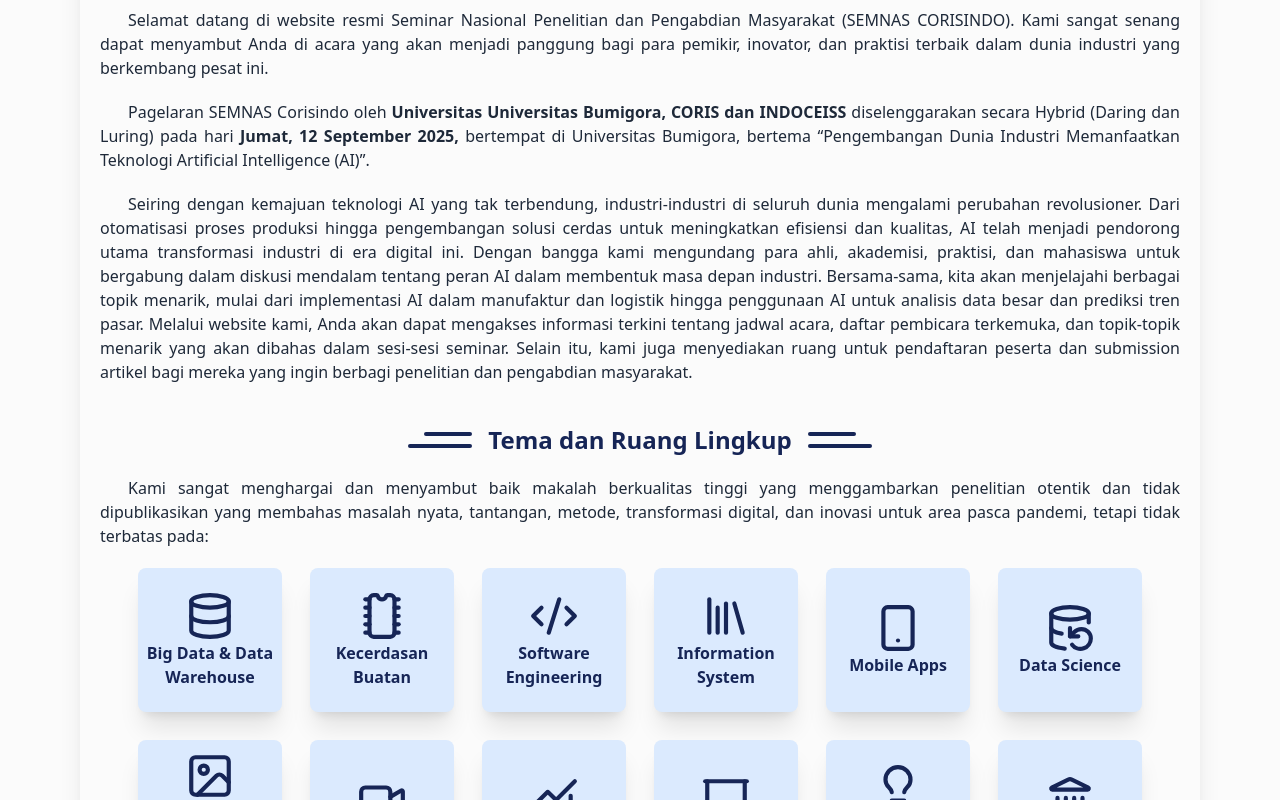
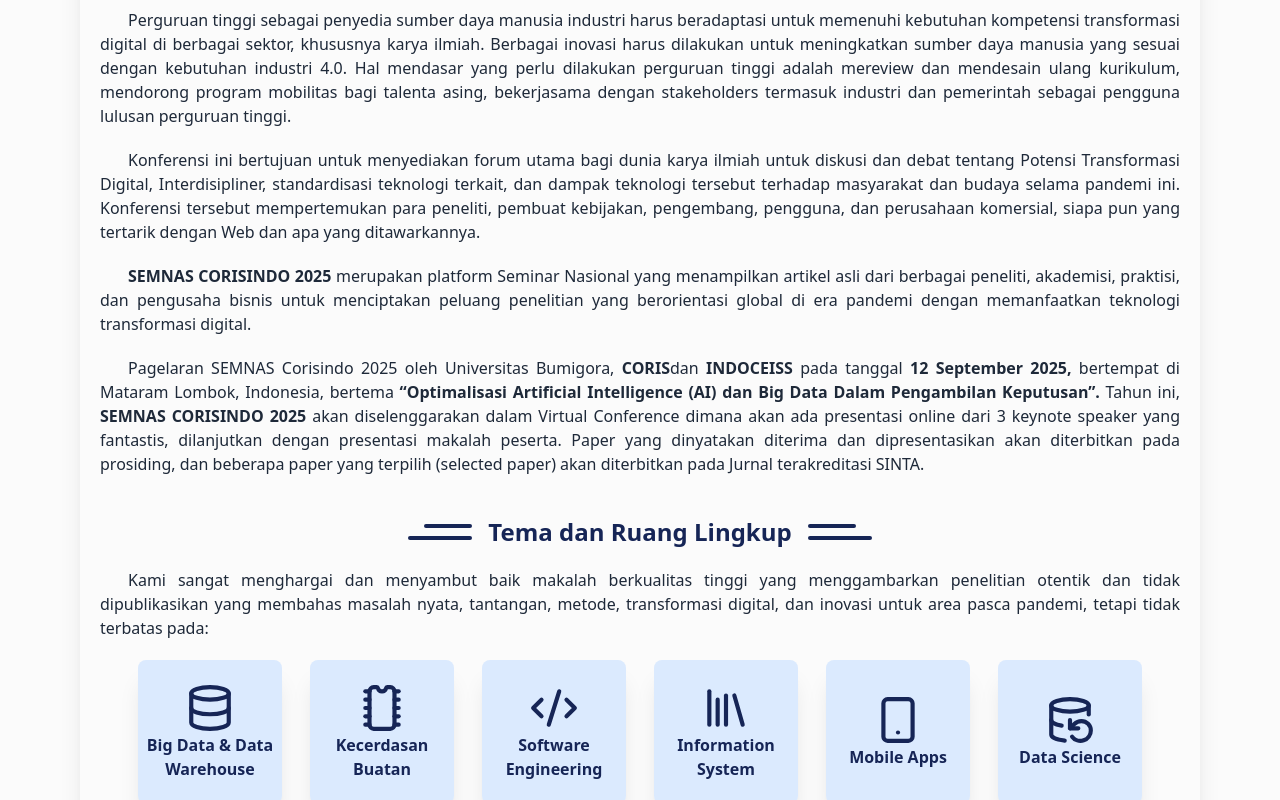
Before and after one commit to NugrohoDwiAji/Corisindo, a React (Vite) app: page /kegiatan/seminar in a window 1280 px wide. Shown: the part 1180-1980 px from the top of the page. Built offline with nearby package versions, Linux system fonts and the light colour scheme.

Commit message:
menambahakan animasi dan link

```diff
--- a/src/components/CardSpeaker.jsx
+++ b/src/components/CardSpeaker.jsx
@@ -9,12 +9,12 @@
       AOS.init({
         duration: 3000, // Durasi animasi dalam milidetik
         once: true, // Animasi hanya berjalan sekali
-        easing: "ease-in-out", // Efek transisi animasi
+         // Efek transisi animasi
       });
     }, []);
 
   return (
-    <div data-aos="zoom-in" className="shadow-lg w-[17rem] rounded-xl hover:scale-110 transition duration-300 ease-in-out hover:shadow-2xl">
+    <div data-aos="zoom-out-up" className="shadow-lg w-[17rem] rounded-xl hover:scale-110 transition duration-300 ease-in-out hover:shadow-2xl">
       <img src={img} alt="" className="h-64 w-full  bg-white object-cover rounded-t-xl mb-2" />
       <div className="flex flex-col  gap-1 p-3 h-28">
         <h1 className="font-bold  ">{name}</h1>
--- a/src/components/CardTema.jsx
+++ b/src/components/CardTema.jsx
@@ -1,9 +1,20 @@
-import React from "react";
+import React,{useEffect} from "react";
+import AOS from "aos";
+import "aos/dist/aos.css";
 
 
 export default function CardTema({icon, title}) {
+  useEffect(() => {
+    AOS.init({
+      duration: 3000, // Durasi animasi dalam milidetik
+      once: true, // Animasi hanya berjalan sekali
+       // Efek transisi animasi
+    });
+  }, []);
   return (
-    <div className="bg-blue-100 rounded-lg shadow-xl h-36 w-36 flex flex-col justify-center items-center text-blue-950 p-1 font-semibold hover:scale-110 transition duration-300 ease-in-out hover:bg-blue-950 hover:text-white">
+
+    <div data-aos="flip-left"
+    data-aos-easing="ease-out-cubic" className="bg-blue-100 rounded-lg shadow-xl h-36 w-36 flex flex-col justify-center items-center text-blue-950 p-1 font-semibold hover:scale-110 transition duration-300 ease-in-out hover:bg-blue-950 hover:text-white">
       <div>{icon}</div>
       <h1 className="text-center">{title}</h1>
     </div>
--- a/src/components/elements/CardHost.jsx
+++ b/src/components/elements/CardHost.jsx
@@ -6,7 +6,7 @@
 
   useEffect(() => {
     AOS.init({
-      duration: 3000, // Durasi animasi dalam milidetik
+      duration: 2000, // Durasi animasi dalam milidetik
       once: true, // Animasi hanya berjalan sekali
       easing: "ease-in-out", // Efek transisi animasi
     });
--- a/src/datas/dataSpeaker.json
+++ b/src/datas/dataSpeaker.json
@@ -8,8 +8,8 @@
   },
   {
     "id": 2,
-    "name": "Dr. Bambang",
-    "title": "Ketua Umum APTIKOM",
+    "name": "Dr. Ir. Bambang Krismono T., S.Kom., M.Kom",
+    "title": "Kepala BPM",
     "image": "/bambang-krismono.png"
   }
 ]
--- a/src/pages/dashboard.jsx
+++ b/src/pages/dashboard.jsx
@@ -52,7 +52,7 @@
           <Carousel>
             {dataCarousel.map((item) => (
               <center key={item.id}>
-                <CardCarousel  img={item.img} />
+                <CardCarousel img={item.img} />
               </center>
             ))}
           </Carousel>
@@ -65,19 +65,31 @@
             <Line className="items-start" />
           </div>
           <div className="px-5 flex flex-col justify-between h-full">
-            <h1 className="text-xl md:text-2xl lg:text-3xl font-bold mt-2">SEMNAS Corisindo</h1>
+            <h1 className="text-xl md:text-2xl lg:text-3xl font-bold mt-2">
+              SEMNAS Corisindo
+            </h1>
             <p className="text-justify  mb-5">
-              SEMNAS CORISINDO merupakan platform Seminar Nasional Penelitian
-              dan Pengabdian Masyarakat yang menampilkan artikel asli dari
-              berbagai peneliti, akademisi, praktisi, dan pengusaha bisnis untuk
-              menciptakan peluang penelitian dan pengabdian masyarakat bagi
-              perkembangan dunia industri. Pagelaran SEMNAS Corisindo oleh
-              Universitas Bumigora, CORIS dan INDOCEISS pada hari Sabtu
-              tanggal <span className="font-semibold text-blue-950">Jumat, 12 September 2025,</span>{" "}bertempat di Harris Hotel & Conventions
-              Festival Citylink Bandung, Indonesia, bertemakan <span className="text-blue-950 font-semibold">“Pengembangan
-              Dunia Industri Memanfaatkan Teknologi Artificial Intellegence”...</span>
+              Pagelaran SEMNAS Corisindo 2025 oleh Universitas Bumigora,{" "}
+              <span className="font-semibold">CORIS</span>
+              dan <span className="font-semibold">INDOCEISS</span> pada tanggal{" "}
+              <span className="font-semibold">12 September 2025,</span>{" "}
+              bertempat di Mataram Lombok, Indonesia, bertema{" "}
+              <span className="font-semibold">
+                “Optimalisasi Artificial Intelligence (AI) dan Big Data Dalam
+                Pengambilan Keputusan”.
+              </span>{" "}
+              Tahun ini, <span className="font-semibold">SEMNAS CORISINDO 2025</span> akan diselenggarakan dalam
+              Virtual Conference dimana akan ada presentasi online dari 3
+              keynote speaker yang fantastis, dilanjutkan dengan presentasi
+              makalah peserta. Paper yang dinyatakan diterima dan
+              dipresentasikan akan diterbitkan pada prosiding, dan beberapa
+              paper yang terpilih (selected paper) akan diterbitkan pada Jurnal
+              terakreditasi SINTA.
             </p>
-            <Link to={"/kegiatan/seminar#tentang"} className="flex items-center gap-2 text-blue-950 w-fit border rounded-lg font-semibold px-4 py-2 hover:bg-blue-950 hover:text-white hover:scale-110 transition duration-300 ease-in-out ">
+            <Link
+              to={"/kegiatan/seminar#tentang"}
+              className="flex items-center gap-2 text-blue-950 w-fit border rounded-lg font-semibold px-4 py-2 hover:bg-blue-950 hover:text-white hover:scale-110 transition duration-300 ease-in-out "
+            >
               Selengkapnya <ArrowRightFromLine />
             </Link>
           </div>
@@ -88,8 +100,16 @@
       <div className="flex flex-col  items-center gap-10 mt-16">
         <TitleLine title="PENDAFTARAN" />
         <div className=" flex flex-col md:flex-row md:justify-evenly md:w-full gap-8">
-          <CardPendaftaran img={"/ilustrasi-seminar.jpg"} title={"Seminar Nasional"} url={"/kegiatan/seminar"}/>
-          <CardPendaftaran img={"/ilustrasi-competition.jpg"} title={"Competition"} url={"/kegiatan/competition"} />
+          <CardPendaftaran
+            img={"/ilustrasi-seminar.jpg"}
+            title={"Seminar Nasional"}
+            url={"/kegiatan/seminar"}
+          />
+          <CardPendaftaran
+            img={"/ilustrasi-competition.jpg"}
+            title={"Competition"}
+            url={"/kegiatan/competition"}
+          />
         </div>
       </div>
     </PrimaryLayout>
--- a/src/pages/seminar.jsx
+++ b/src/pages/seminar.jsx
@@ -5,7 +5,25 @@
 import CardTema from "../components/CardTema";
 import { Database } from "lucide-react";
 import { CodeXml } from "lucide-react";
-import { Microchip, Library, Smartphone, DatabaseBackup,Image, Video, ChartNoAxesCombined, Presentation, Lightbulb, Landmark, Cpu, ShoppingBag, ChartColumn, ShieldAlert, Settings, SquareTerminal, Users} from "lucide-react";
+import {
+  Microchip,
+  Library,
+  Smartphone,
+  DatabaseBackup,
+  Image,
+  Video,
+  ChartNoAxesCombined,
+  Presentation,
+  Lightbulb,
+  Landmark,
+  Cpu,
+  ShoppingBag,
+  ChartColumn,
+  ShieldAlert,
+  Settings,
+  SquareTerminal,
+  Users,
+} from "lucide-react";
 import LinkBar from "../components/LinkBar";
 import { useLocation } from "react-router-dom";
 import { useEffect } from "react";
@@ -28,89 +46,89 @@
   },
   {
     id: 4,
-    icon:<Library size={50}/>,
+    icon: <Library size={50} />,
     title: "Information System",
   },
   {
     id: 5,
-    icon:<Smartphone size={50}/>,
+    icon: <Smartphone size={50} />,
     title: "Mobile Apps",
   },
   {
     id: 6,
-    icon:<DatabaseBackup size={50}/>,
+    icon: <DatabaseBackup size={50} />,
     title: "Data Science",
   },
   {
     id: 7,
-    icon:<Image size={50}/>,
+    icon: <Image size={50} />,
     title: "Digital Signal & Image Processing",
   },
   {
     id: 8,
-    icon:<Video size={50}/>,
+    icon: <Video size={50} />,
     title: "Multimedia",
   },
   {
     id: 9,
-    icon:<ChartNoAxesCombined size={50}/>,
+    icon: <ChartNoAxesCombined size={50} />,
     title: "Branding",
   },
   {
     id: 10,
-    icon:<Presentation size={50}/>,
+    icon: <Presentation size={50} />,
     title: "Innovation",
   },
   {
     id: 11,
-    icon:<Lightbulb size={50}/>,
+    icon: <Lightbulb size={50} />,
     title: "Creative Design Management",
   },
   {
     id: 12,
-    icon:<Landmark size={50}/>,
+    icon: <Landmark size={50} />,
     title: "E-Government",
   },
   {
     id: 13,
-    icon:<Landmark size={50}/>,
+    icon: <Landmark size={50} />,
     title: "IT-Government",
   },
   {
     id: 14,
-    icon:<Cpu size={50}/>,
+    icon: <Cpu size={50} />,
     title: "IT-Management",
   },
   {
     id: 15,
-    icon:<ShoppingBag size={50}/>,
+    icon: <ShoppingBag size={50} />,
     title: "E-Business & E-Commerce",
   },
   {
     id: 16,
-    icon:<ChartColumn size={50}/>,
+    icon: <ChartColumn size={50} />,
     title: "ERP, SCM & SCM",
   },
   {
     id: 17,
-    icon:<ShieldAlert size={50}/>,
+    icon: <ShieldAlert size={50} />,
     title: "Cyber Scurity & Networking",
   },
   {
     id: 18,
-    icon:<Settings size={50}/>,
+    icon: <Settings size={50} />,
     title: "Otomasi Industri",
   },
   {
     id: 19,
-    icon:<SquareTerminal size={50}/>,
+    icon: <SquareTerminal size={50} />,
     title: "Area Aplikasi Teknologi Informasi",
   },
   {
     id: 19,
-    icon:<Users size={50}/>,
+    icon: <Users size={50} />,
     title: "Hasil Dari Pengabdian Masyarakat",
-  }
+  },
 ];
 
 const informasiPendaftaran = [
@@ -152,39 +170,50 @@
         </div>
         <div id="tentang">
           <p className="indent-7 text-justify mb-5 text-gray-800">
-            Selamat datang di website resmi Seminar Nasional Penelitian dan
-            Pengabdian Masyarakat (SEMNAS CORISINDO). Kami sangat senang dapat
-            menyambut Anda di acara yang akan menjadi panggung bagi para
-            pemikir, inovator, dan praktisi terbaik dalam dunia industri yang
-            berkembang pesat ini.
+            Perguruan tinggi sebagai penyedia sumber daya manusia industri harus
+            beradaptasi untuk memenuhi kebutuhan kompetensi transformasi digital
+            di berbagai sektor, khususnya karya ilmiah. Berbagai inovasi harus
+            dilakukan untuk meningkatkan sumber daya manusia yang sesuai dengan
+            kebutuhan industri 4.0. Hal mendasar yang perlu dilakukan perguruan
+            tinggi adalah mereview dan mendesain ulang kurikulum, mendorong
+            program mobilitas bagi talenta asing, bekerjasama dengan
+            stakeholders termasuk industri dan pemerintah sebagai pengguna
+            lulusan perguruan tinggi.
           </p>
           <p className="indent-7 text-justify mb-5 text-gray-800">
-            Pagelaran SEMNAS Corisindo oleh{" "}
-            <span className="font-bold">
-              Universitas Universitas Bumigora, CORIS dan INDOCEISS
-            </span>{" "}
-            diselenggarakan secara Hybrid (Daring dan Luring) pada hari{" "}
-            <span className="font-bold">Jumat, 12 September 2025,</span>{" "}
-            bertempat di Universitas Bumigora, bertema “Pengembangan Dunia
-            Industri Memanfaatkan Teknologi Artificial Intelligence (AI)”.
+            Konferensi ini bertujuan untuk menyediakan forum utama bagi dunia
+            karya ilmiah untuk diskusi dan debat tentang Potensi Transformasi
+            Digital, Interdisipliner, standardisasi teknologi terkait, dan
+            dampak teknologi tersebut terhadap masyarakat dan budaya selama
+            pandemi ini. Konferensi tersebut mempertemukan para peneliti,
+            pembuat kebijakan, pengembang, pengguna, dan perusahaan komersial,
+            siapa pun yang tertarik dengan Web dan apa yang ditawarkannya.
           </p>
           <p className="indent-7 text-justify mb-5 text-gray-800">
-            Seiring dengan kemajuan teknologi AI yang tak terbendung,
-            industri-industri di seluruh dunia mengalami perubahan revolusioner.
-            Dari otomatisasi proses produksi hingga pengembangan solusi cerdas
-            untuk meningkatkan efisiensi dan kualitas, AI telah menjadi
-            pendorong utama transformasi industri di era digital ini. Dengan
-            bangga kami mengundang para ahli, akademisi, praktisi, dan mahasiswa
-            untuk bergabung dalam diskusi mendalam tentang peran AI dalam
-            membentuk masa depan industri. Bersama-sama, kita akan menjelajahi
-            berbagai topik menarik, mulai dari implementasi AI dalam manufaktur
-            dan logistik hingga penggunaan AI untuk analisis data besar dan
-            prediksi tren pasar. Melalui website kami, Anda akan dapat mengakses
-            informasi terkini tentang jadwal acara, daftar pembicara terkemuka,
-            dan topik-topik menarik yang akan dibahas dalam sesi-sesi seminar.
-            Selain itu, kami juga menyediakan ruang untuk pendaftaran peserta
-            dan submission artikel bagi mereka yang ingin berbagi penelitian dan
-            pengabdian masyarakat.
+            <span className="font-semibold">SEMNAS CORISINDO 2025</span>{" "}
+            merupakan platform Seminar Nasional yang menampilkan artikel asli
+            dari berbagai peneliti, akademisi, praktisi, dan pengusaha bisnis
+            untuk menciptakan peluang penelitian yang berorientasi global di era
+            pandemi dengan memanfaatkan teknologi transformasi digital.
+          </p>
+          <p className="indent-7 text-justify mb-5 text-gray-800">
+            Pagelaran SEMNAS Corisindo 2025 oleh Universitas Bumigora,{" "}
+            <span className="font-semibold">CORIS</span>
+            dan <span className="font-semibold">INDOCEISS</span> pada tanggal{" "}
+            <span className="font-semibold">12 September 2025,</span> bertempat
+            di Mataram Lombok, Indonesia, bertema{" "}
+            <span className="font-semibold">
+              “Optimalisasi Artificial Intelligence (AI) dan Big Data Dalam
+              Pengambilan Keputusan”.
+            </span>{" "}
+            Tahun ini,{" "}
+            <span className="font-semibold">SEMNAS CORISINDO 2025</span> akan
+            diselenggarakan dalam Virtual Conference dimana akan ada presentasi
+            online dari 3 keynote speaker yang fantastis, dilanjutkan dengan
+            presentasi makalah peserta. Paper yang dinyatakan diterima dan
+            dipresentasikan akan diterbitkan pada prosiding, dan beberapa paper
+            yang terpilih (selected paper) akan diterbitkan pada Jurnal
+            terakreditasi SINTA.
           </p>
         </div>
 
@@ -210,7 +239,10 @@
         <hr className="my-10 text-gray-400" />
 
         {/* Benefit */}
-        <div className="justify-center flex flex-col items-center mt-10">
+        <div
+          id="daftar"
+          className="justify-center flex flex-col items-center mt-10"
+        >
           <TitleLine title="Benefit" />
           <div>
             <ul className="list-disc mt-5 font-semibold text-lg md:text-xl lg:text-2xl">
@@ -263,14 +295,19 @@
           </div>
         </div>
 
-
-{/* submission and template */}
+        {/* submission and template */}
         <hr className="my-10 text-gray-400" />
         <div className="justify-center flex flex-col items-center mt-10">
           <TitleLine title="Submission and Template" />
           <div className="flex mt-5 md:gap-10 lg:gap-16">
-            <LinkBar url="\file\Template-Penelitian-Semnas-Corisindo.docx" title="Template Artikel" />
-            <LinkBar url="" title="Submission Artikel" />
+            <LinkBar
+              url="\file\Template-Penelitian-Semnas-Corisindo.docx"
+              title="Template Artikel"
+            />
+            <LinkBar
+              url="https://journal.universitasbumigora.ac.id/index.php/corisindo2025"
+              title="Submission Artikel"
+            />
           </div>
         </div>
       </LayoutKegiatan>
```
Also changed, not shown: src/components/CardCompetition.jsx (+15 -2 lines), src/components/Header.jsx (+5 -5 lines), src/components/LinkBar.jsx (+13 -2 lines).
